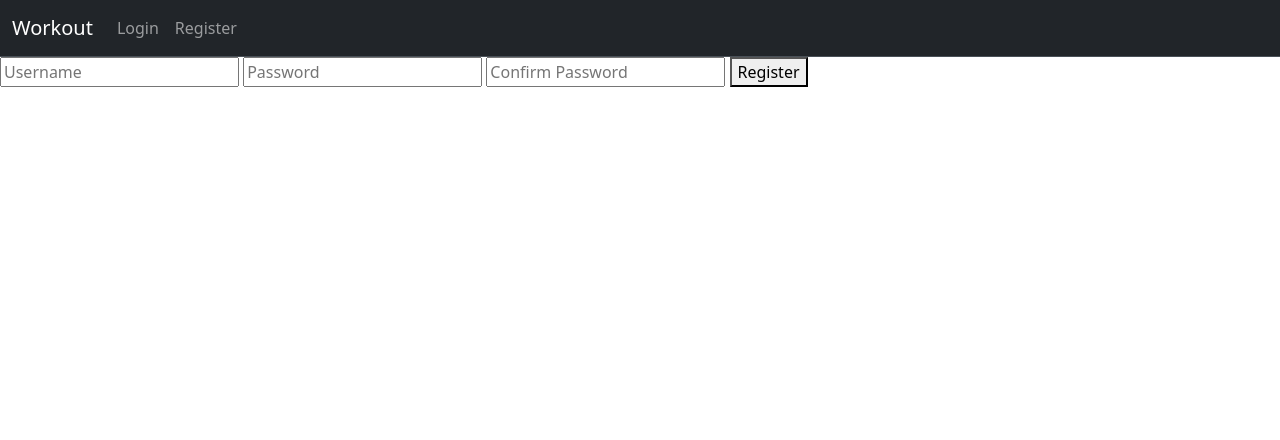
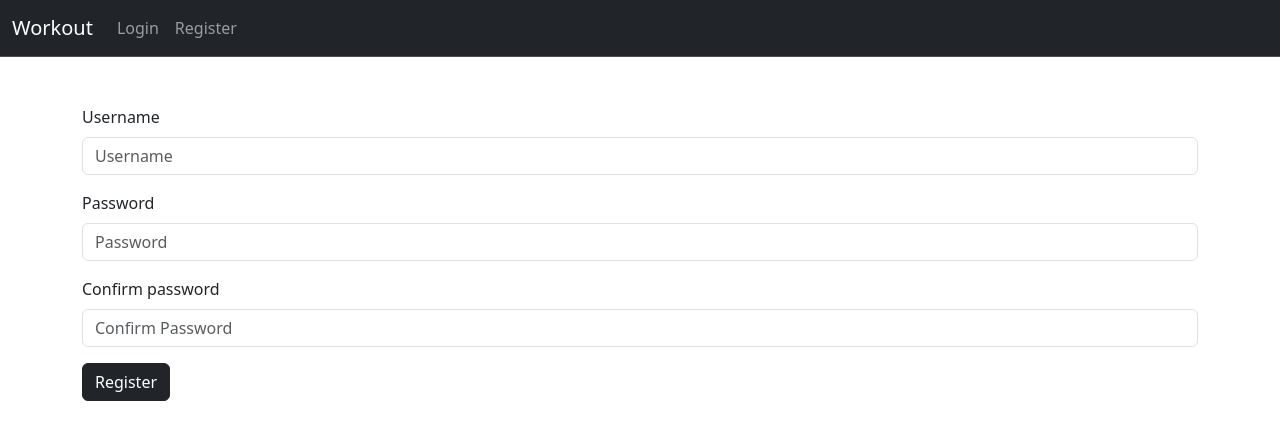
Before and after one commit to Azfar-Sphere/Workout-Log, a Flask app: page /register in a window 1280 px wide. Shown: the top 440 px of the page. Run offline with Flask 3, Linux system fonts and the light colour scheme.

Commit message:
Made register prettier

```diff
--- a/webapp/templates/register.html
+++ b/webapp/templates/register.html
@@ -5,10 +5,24 @@ Register
 {% endblock %}
 
 {% block main %}
+<br><br>
+<div class="container">
     <form action="/register" method="post">
-        <input name="username" placeholder="Username" id="username" type="text">
-        <input name="password" placeholder="Password" id="password" type="password">
-        <input name="conpassword" placeholder="Confirm Password" id="conpassword" type="password">
-        <button type="submit">Register</button>
-    </form>
+                <div class="mb-3">
+                <label for="username" class="form-label">Username</label>
+                <input class="form-control" name="username" placeholder="Username" id="username" type="text">
+                </div>
+                <div class="mb-3">
+                <label for="Password" class="form-label">Password</label>
+                <input class="form-control" name="password" placeholder="Password" id="password" type="password">
+                </div>
+                <div class="mb-3">
+                <label for="conpassword" class="form-label">Confirm password</label>
+                <input class="form-control" name="conpassword" placeholder="Confirm Password" id="conpassword" type="password">
+                </div>
+                <div class="mb-3"></div>
+                <button type="submit" class="btn btn-dark">Register</button>
+                </div>
+        </form>
+</div>
 {% endblock %}
```
